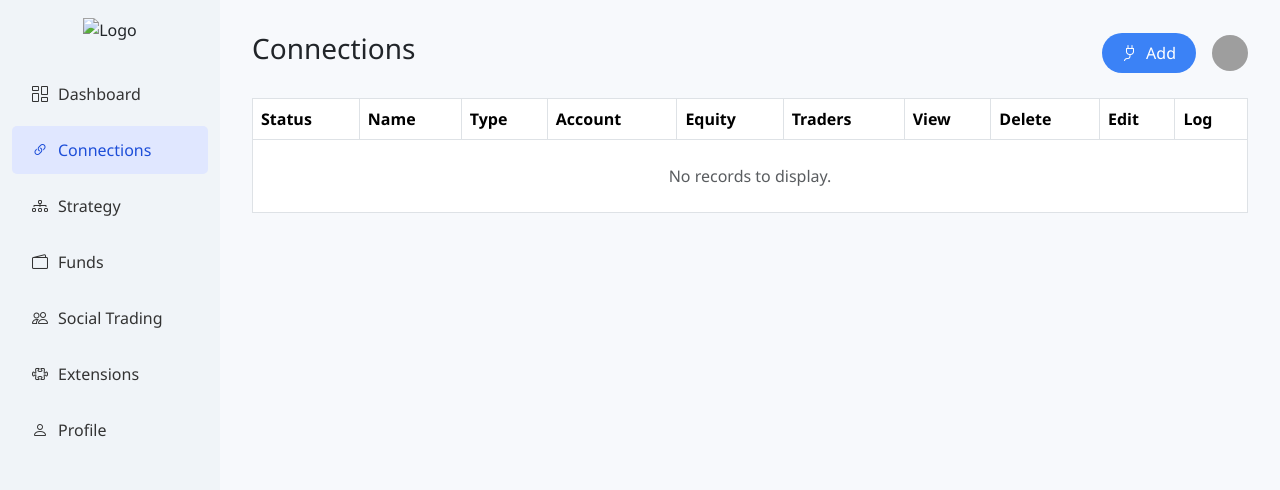
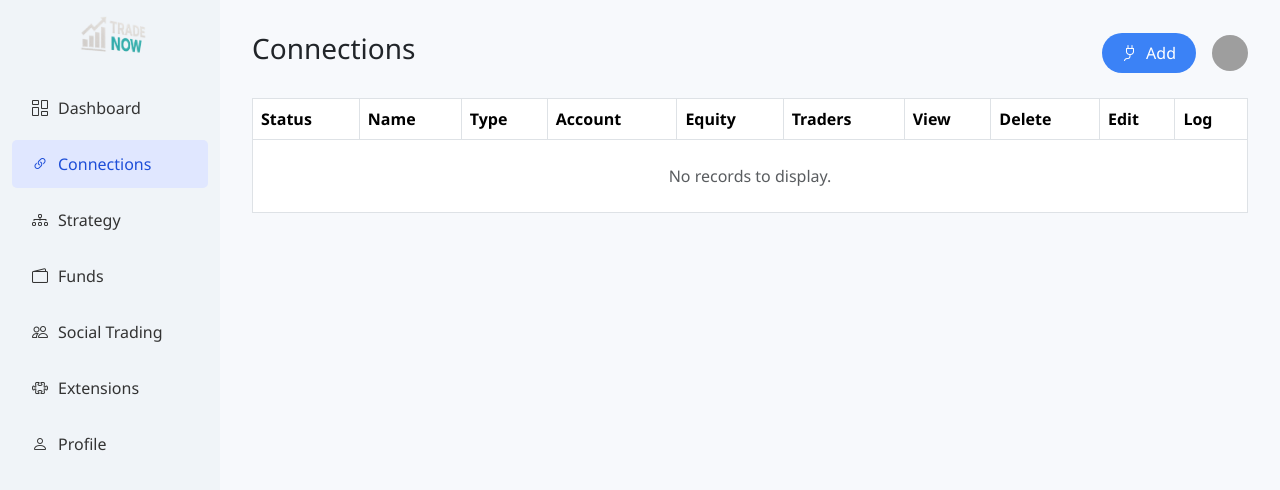
Before and after one commit to NarotaRahul/Trade-Now, a website: page docs/conections.html in a window 1280 px wide. Drawn offline with nearby package versions, Linux system fonts and the light colour scheme; grey boxes are pictures that could not be loaded.

Commit message:
git commit-m " update conections.html"

```diff
--- a/docs/conections.html
+++ b/docs/conections.html
@@ -88,7 +88,7 @@
 
   <div class="sidebar d-flex flex-column">
     <div class="text-center mb-4">
-      <img src="chat" alt="Logo" height="40">
+      <img src="ChatGPT_Image_Jun_15__2025__09_55_37_AM-removebg-preview.png" alt="Logo" height="40">
     </div>
     <a class="nav-link" href="/dashboard.html"> <i class="bi bi-columns-gap"></i> Dashboard</a>
     <a class="nav-link active" href="/connections.html"> <i class="bi bi-link-45deg"></i> Connections</a>
```
